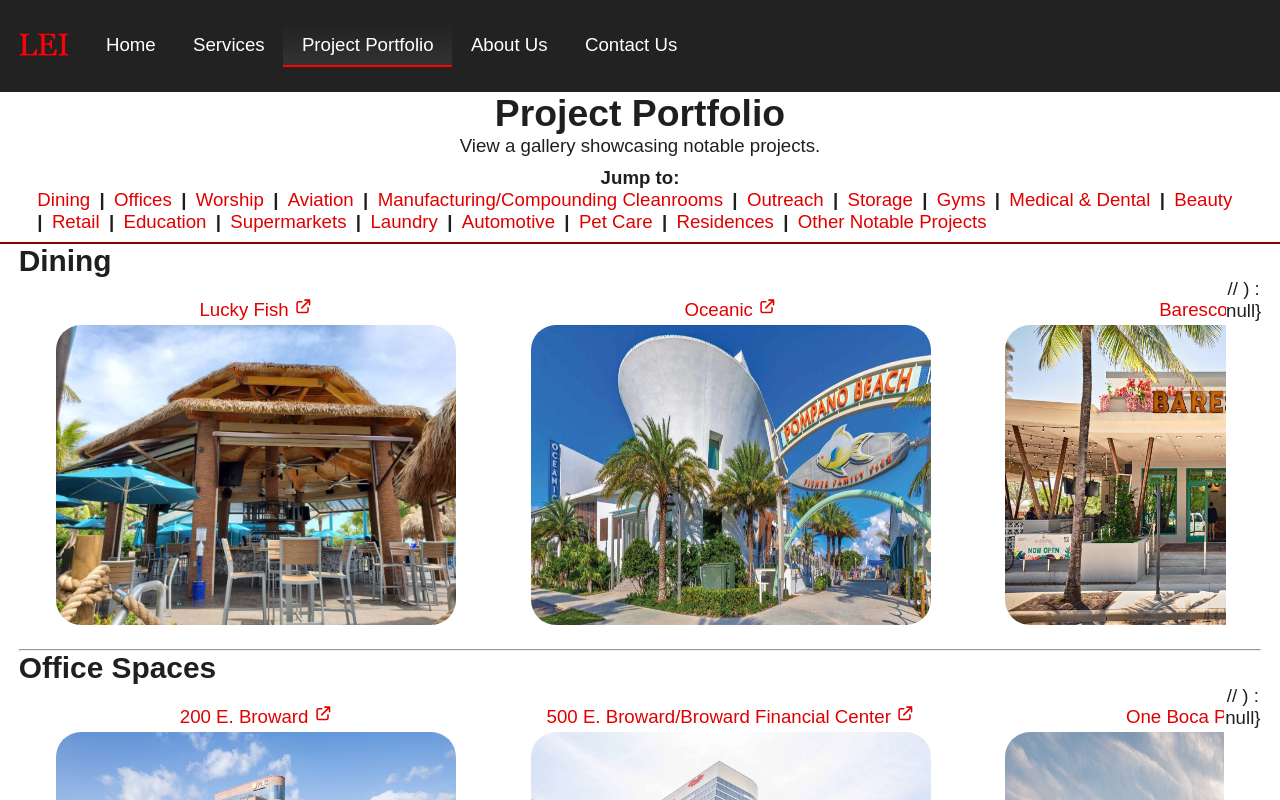
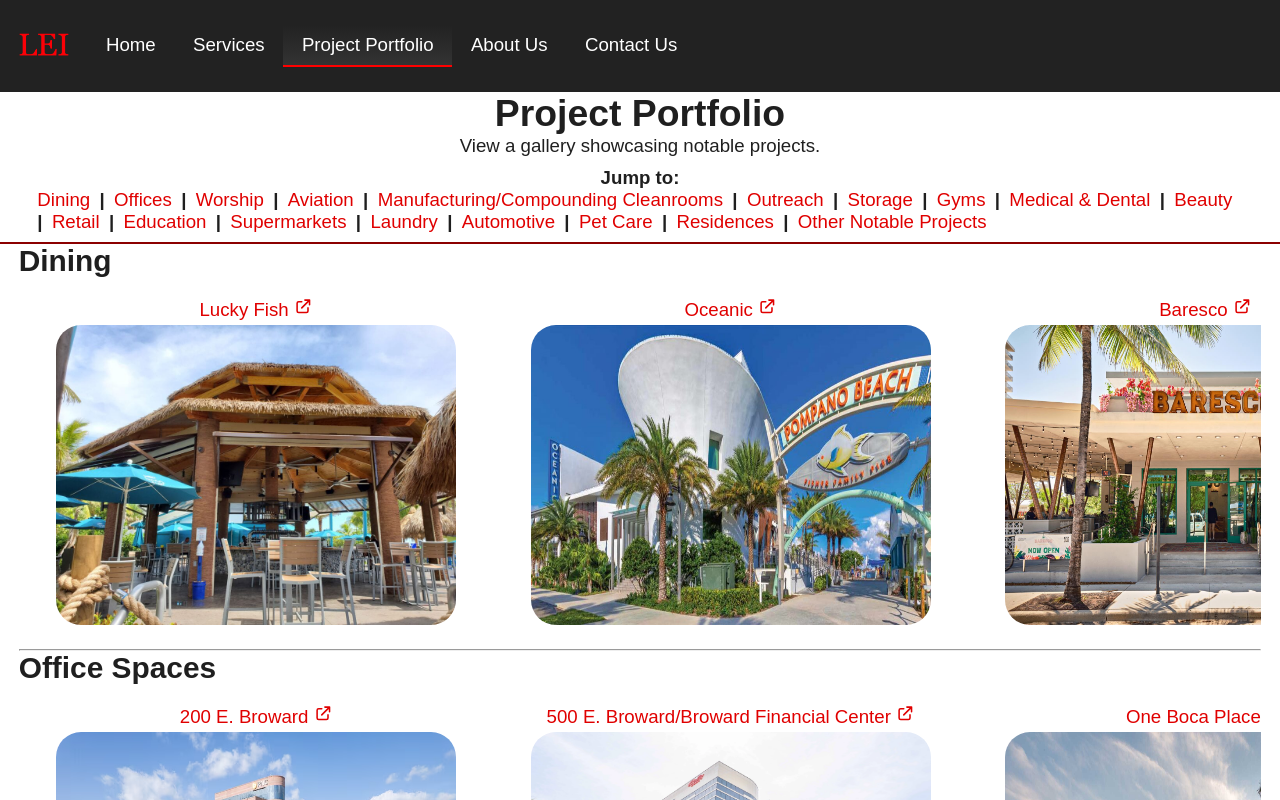
Before and after one commit to arifire21/Loucks-Engineering-Site, a Next.js app: page /portfolio in a window 1280 px wide. Shown: the top 800 px of the page. Built offline with nearby package versions, Linux system fonts and the light colour scheme; a web font is replaced by a local one.

Commit message:
fix commented out trash

```diff
--- a/components/simple-portfolio/row-carousel.jsx
+++ b/components/simple-portfolio/row-carousel.jsx
@@ -90,17 +90,6 @@
 
     return (
             <div className='portfolio-flex-container' id={arrayName ?? "cnt"} ref={inViewRef}>
-                {/* {inView ? (
-                    <>
-                    {/* {array.length > 2 && (
-                        <div className='long-btn-container btn-left'>
-                            <Button className="portfolio-btn"
-                                variant="filled" type="primary"
-                                disabled={btnDisabledLeft}
-                                onClick={() => scrollLeft()}
-                            ><FaCaretLeft size={30} /></Button>
-                        </div>
-                    )} */}
                         <div className='portfolio-items-container'>
                             {array.map((item, index) =>
                                 <div className='portfolio-item' key={index} ref={index === imgIndex ? itemRef : null}>
@@ -151,8 +140,6 @@
                             ><FaCaretRight size={30} /></Button>
                         </div>
                         )} */}
-                    {/* </> */}
-                // ) : null} {/* if inView, render. if not, render nothing */}
                 {/* end inView conditional */}
             </div>
     )
```
